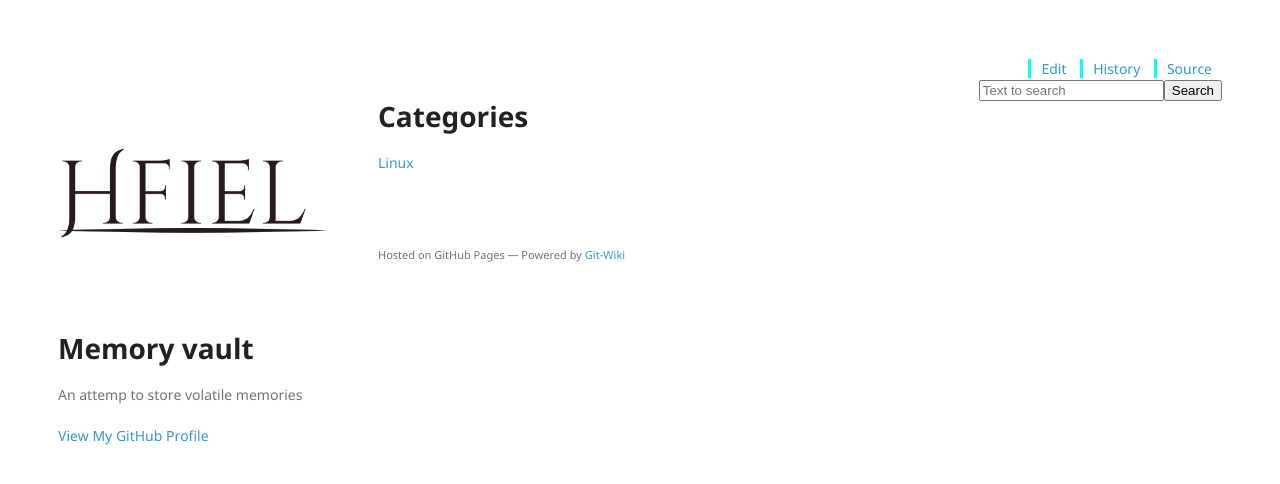
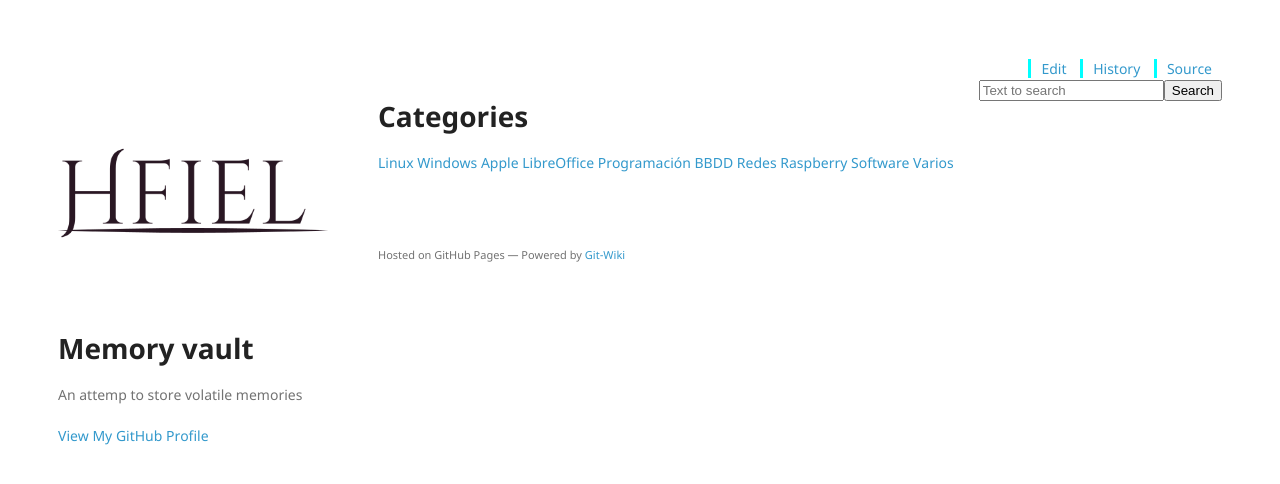
Before and after one commit to hfiel/hfiel.github.io, a Jekyll site: the page built from wiki/categories.md, in a window 1280 px wide. Shown: the top 484 px of the page. Built offline with Jekyll 4.4.1, drawn with Linux system fonts in a browser that asks for light colours; nearby versions of some CDN libraries; our own code applies the rules of GitHub Pages for plain Markdown files.

Commit message:
added categories list

```diff
--- a/wiki/categories.md
+++ b/wiki/categories.md
@@ -1,3 +1,12 @@
 # Categories
 
 [Linux](linux.md)
+[Windows](windows.md)
+[Apple](apple.md)
+[LibreOffice](libreoffice.md)
+[Programación](programacion.md)
+[BBDD](bbdd.md)
+[Redes](redes.md)
+[Raspberry](raspberry.md)
+[Software](software.md)
+[Varios](varios.md)
```
